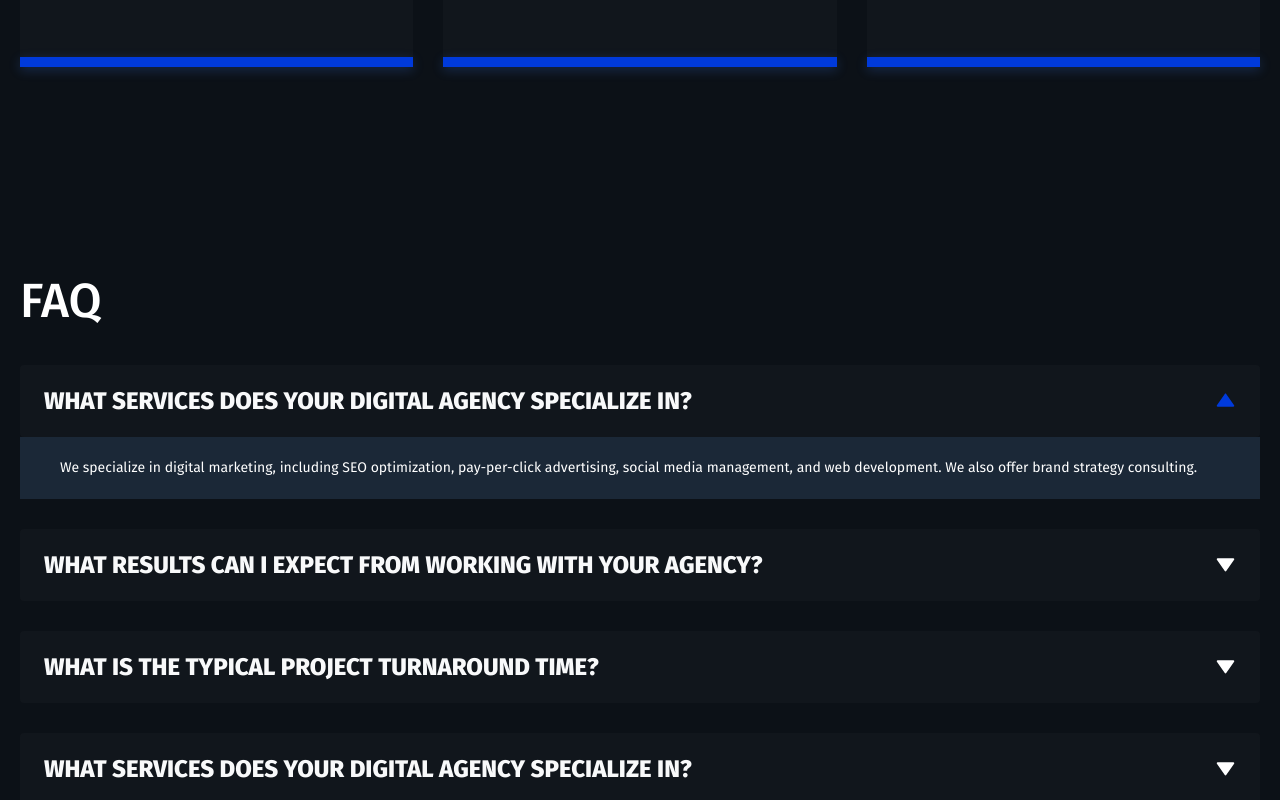
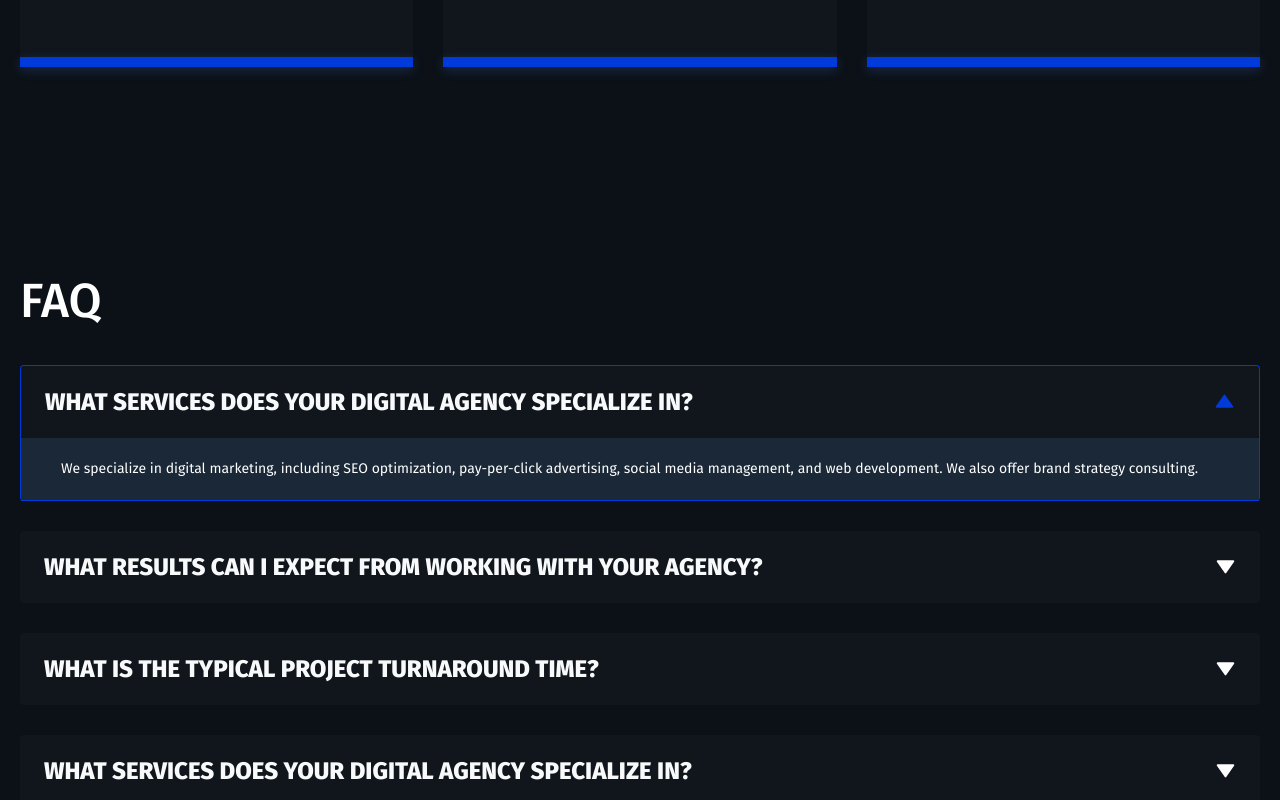
Before and after one commit to yafox3/html-layouts, a plain HTML site: page Raven Digital/index.html in a window 1280 px wide. Both pictures are taken after a click on the element 640 px from the left and 6093 px from the top of the page. Shown: the part 5693-6493 px from the top of the page. Drawn offline with nearby package versions, Linux system fonts and the light colour scheme; files that its build step writes are made by us from their sources.

Commit message:
added border to active elements

```diff
--- a/Raven Digital/css/style.css
+++ b/Raven Digital/css/style.css
@@ -924,29 +924,29 @@ body.scrollable {
 }
 
 .accordion__item {
+	cursor: pointer;
 	border-radius: 4px;
 }
 .accordion__item:not(:last-child) {
 	margin-bottom: 30px;
 }
 @media (max-width: 991.98px) {
-	.accordion__item:not(:last-child)  {
+	.accordion__item:not(:last-child) {
 		margin-bottom: 25px;
 	}
 }
 @media (max-width: 767.98px) {
-	.accordion__item:not(:last-child)  {
+	.accordion__item:not(:last-child) {
 		margin-bottom: 20px;
 	}
 }
 @media (max-width: 424.98px) {
-	.accordion__item:not(:last-child)  {
+	.accordion__item:not(:last-child) {
 		margin-bottom: 15px;
 	}
 }
 
 .accordion__trigger {
-	cursor: pointer;
 	display: flex;
 	align-items: center;
 	justify-content: space-between;
@@ -963,6 +963,11 @@ body.scrollable {
 }
 .accordion__item.active .accordion__trigger svg {
 	transform: rotateZ(-180deg);
+}
+.accordion__item.active {
+	border-top: 1px solid #003adb;
+	border-right: 1px solid #003adb;
+	border-left: 1px solid #003adb;
 }
 @media (max-width: 767.98px) {
 	.accordion__trigger svg {
@@ -1006,7 +1011,10 @@ body.scrollable {
 	padding: 24px 40px;
 	grid-template-rows: 1fr;
 }
-@media (max-width:991.98px) {
+.accordion__item.active .accordion__content {
+	border-bottom: 1px solid #003adb;
+}
+@media (max-width: 991.98px) {
 	.accordion__item.active .accordion__content {
 		padding: 24px;
 	}
```
